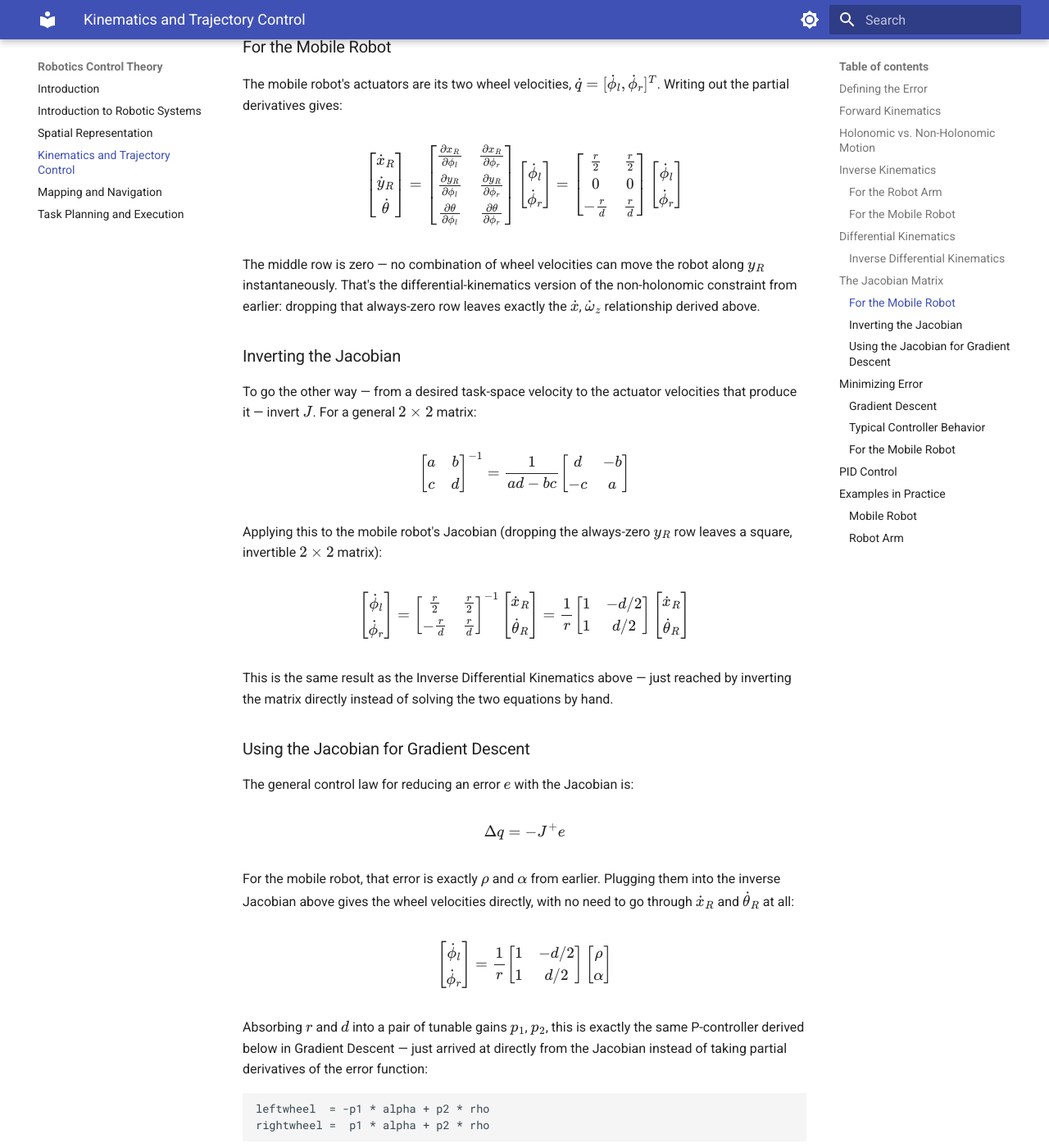
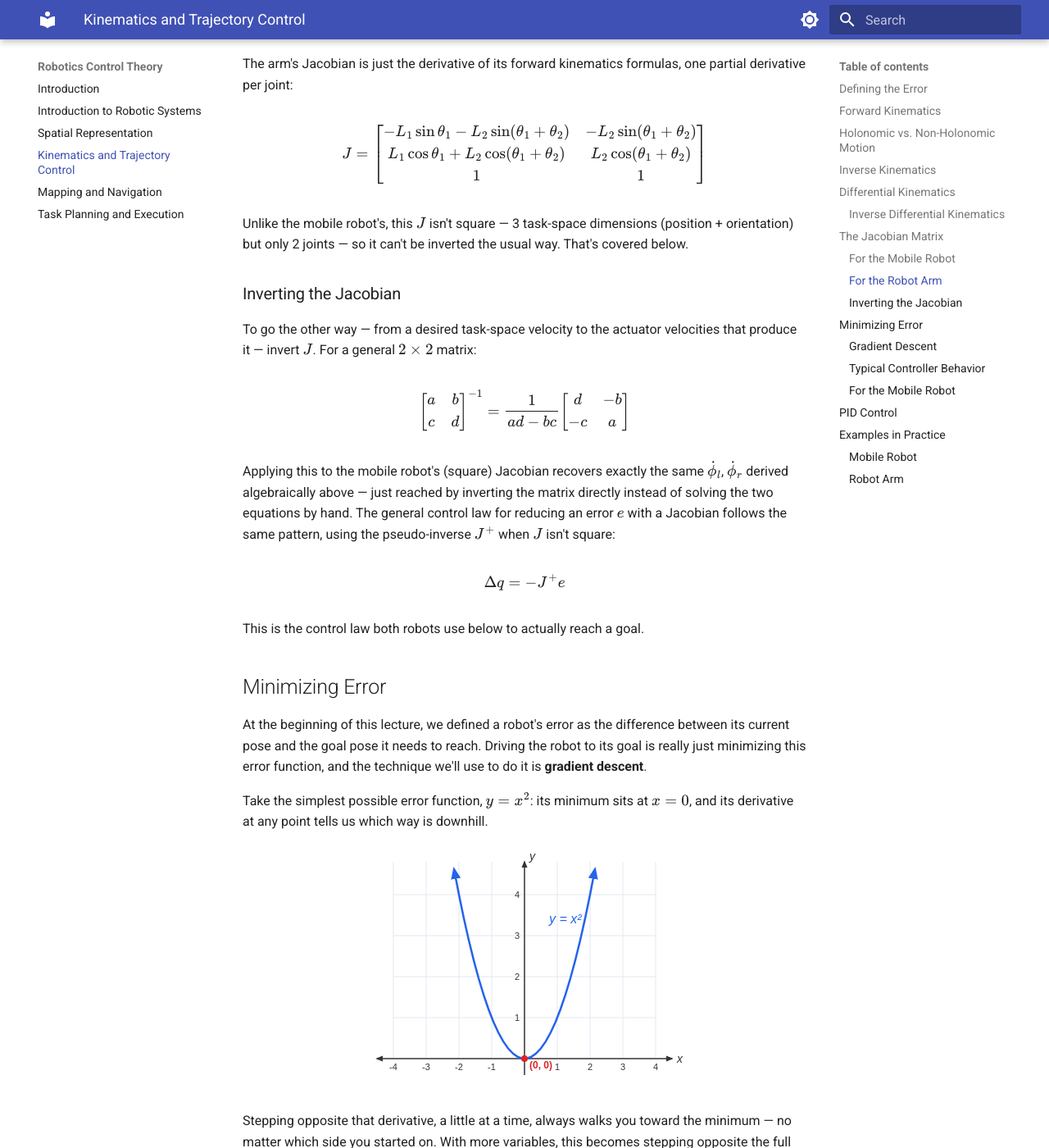
Before and after one commit to Kooroshoo/intro-to-robotics, an MkDocs documentation site: the page built from docs/03-kinematics-and-trajectory-control.md, in a window 1280 px wide and 1400 px high, scrolled down 6296 px. Shown: the whole window at 82% size. Built offline with MkDocs 1.6.1 and Material for MkDocs 9.7.7, drawn with Linux system fonts in a browser that asks for light colours; some of the changed text lies outside the part shown.

Commit message:
update lecture 3

````diff
--- a/docs/03-kinematics-and-trajectory-control.md
+++ b/docs/03-kinematics-and-trajectory-control.md
@@ -6,37 +6,19 @@
 
 ## Defining the Error
 
-Before a robot can move toward a goal, it needs to know exactly how "wrong" its current pose is. The error between a robot's current pose $(x_r, y_r, \theta_r)$ and a goal pose $(x_g, y_g, \theta_g)$ is three-fold: a distance to cover, a direction to face to get there, and a final heading to end up at.
+Before a robot can move toward a goal, it needs to know exactly how "wrong" its current pose is. The **error** is just the difference between the robot's current pose and its goal pose, and driving a robot to its goal really just means minimizing this error.
 
 <p markdown="1" style="text-align:center;">
-![The three components of a robot's pose error: distance, direction, and heading](assets/images/goal_error.svg)
+![The gap between a robot's current pose and its goal pose](assets/images/goal_error_simple.svg)
 </p>
 
-**Distance** ($\rho$) is just the straight-line distance to the goal:
-
-$$
-\rho = \sqrt{(x_g - x_r)^2 + (y_g - y_r)^2}
-$$
-
-**Direction** ($\alpha$) is the angle the robot needs to turn to face the goal, measured relative to its current heading:
-
-$$
-\alpha = \text{atan2}(y_g - y_r,\ x_g - x_r) - \theta_r
-$$
-
-**Heading error** ($\theta_e$) is simply how far off the robot's final orientation is from the goal's:
-
-$$
-\theta_e = \theta_g - \theta_r
-$$
-
-These three values — $\rho$, $\alpha$, $\theta_e$ — are exactly what gradient descent below tries to drive to zero.
+Before we can actually reduce this error, we first need a few building blocks: **forward kinematics** (how actuator values map to pose), **holonomy** (what kinds of motion a robot can and can't do), **inverse kinematics** (going the other way, from a target pose to actuator values), and **differential kinematics** (the same relationships, one derivative up, in velocity).
 
 ## Forward Kinematics
 
-Odometry, from the previous lecture, is a special case of **forward kinematics**: given a robot's actuator values, where does it end up?
+**Forward kinematics** is where a robot ends up, given its actuator values. Odometry, from the previous lecture, is a special case of this.
 
-A wheeled robot like the E-puck only has 2 of 6 possible degrees of freedom — translation along $X_R$ and rotation around $Z$:
+A two wheeled mobile robot only has 2 of 6 possible degrees of freedom — translation along $X_R$ and rotation around $Z$:
 
 <p markdown="1" style="text-align:center;">
 ![A mobile robot's two degrees of freedom: forward step and rotation](assets/images/odometry_step.svg)
@@ -46,7 +28,7 @@
 \Delta x = \frac{r\Delta\phi_l + r\Delta\phi_r}{2} \qquad \Delta\omega_z = \frac{r\Delta\phi_r - r\Delta\phi_l}{d}
 $$
 
-That's just the local step. Rotating it by the robot's current heading $\alpha$ and adding it to the previous pose gives its actual position in the world:
+Rotating it by the robot's current heading $\alpha$ and adding it to the previous pose gives its actual position in the world:
 
 $$
 x_w = x_w + \Delta x\cos\alpha \qquad y_w = y_w + \Delta x\sin\alpha \qquad \alpha = \alpha + \Delta\omega_z
@@ -62,13 +44,13 @@
 T^W_{ee} = T^W_1 \cdot T^1_2 \cdot T^2_3 \cdots T^{n-1}_{ee}
 $$
 
-Each $T^{i-1}_i$ has the same rotate-then-translate structure as the odometry matrix above — a rotation by the joint's own angle $\theta_i$, then a fixed translation of length $L_i$ (the link) along the rotated axis. For the 2-link arm:
+Each $T^{i-1}_i$ is a rotation by the joint's own angle $\theta_i$, then a fixed translation of length $L_i$ (the link) along the rotated axis. For the 2-link arm:
 
 $$
 T^{i-1}_i = \begin{bmatrix} \cos\theta_i & -\sin\theta_i & L_i\cos\theta_i \\ \sin\theta_i & \cos\theta_i & L_i\sin\theta_i \\ 0 & 0 & 1 \end{bmatrix}
 $$
 
-Only $\theta_i$ changes as the joint rotates — $L_i$ is fixed by the arm's geometry. Multiplying the two matrices out:
+Only $\theta_i$ changes as the joint rotates, $L_i$ is fixed by the arm's geometry. Multiplying the two matrices out:
 
 $$
 T^0_2 = T^0_1 \cdot T^1_2 = \begin{bmatrix} \cos(\theta_1+\theta_2) & -\sin(\theta_1+\theta_2) & L_1\cos\theta_1 + L_2\cos(\theta_1+\theta_2) \\ \sin(\theta_1+\theta_2) & \cos(\theta_1+\theta_2) & L_1\sin\theta_1 + L_2\sin(\theta_1+\theta_2) \\ 0 & 0 & 1 \end{bmatrix}
@@ -86,7 +68,7 @@
 
 ## Holonomic vs. Non-Holonomic Motion
 
-The two forward kinematics above behave differently in an important way — whether a closed loop in joint space also closes the loop in the workspace:
+The two forward kinematics above behave differently in an important way, whether a closed loop in joint space also closes the loop in the workspace:
 
 - **Arm (holonomic):** the end-effector's pose depends only on the current joint angles $\theta_1, \theta_2$. Move the joints along any path and return them to their starting angles, and the end-effector is guaranteed to be back at its starting pose too.
 
@@ -98,7 +80,7 @@
 e = \begin{bmatrix} x_g \\ y_g \\ \theta_g \end{bmatrix} - \begin{bmatrix} x_r \\ y_r \\ \theta_r \end{bmatrix}
 $$
 
-The mobile robot can't move that freely, so its error has to be expressed in the $\rho$, $\alpha$, $\theta_e$ terms defined earlier instead:
+The mobile robot can't move that freely, so its error instead has to be expressed in polar terms — a distance $\rho$, a direction $\alpha$, and a heading error $\theta_e$ — which we'll define properly once we get to building its controller:
 
 $$
 e = \begin{bmatrix} \rho \\ \alpha \\ \theta_e \end{bmatrix}
@@ -108,9 +90,9 @@
 
 Forward kinematics answers "given these actuator values, where does the end-effector end up?" **Inverse kinematics** asks the opposite question: given a target pose, what actuator values get us there?
 
-### For the Robot Arm
+The mobile robot doesn't get a closed form: it's non-holonomic, so there's no direct mapping from a target pose to wheel angles — the path taken matters, not just the endpoint. That's why the rest of this chapter builds its control at the velocity level instead.
 
-Because the arm is holonomic, its inverse kinematics has a direct, closed-form geometric solution. Given a target end-effector position $(x_{ee}, y_{ee})$, the base-to-target distance is:
+The arm, being holonomic, doesn't have that problem: given a target end-effector position $(x_{ee}, y_{ee})$, the base-to-target distance is:
 
 $$
 r = \sqrt{x_{ee}^2 + y_{ee}^2}
@@ -126,15 +108,14 @@
 ![Two valid elbow configurations reaching the same end-effector target](assets/images/arm_inverse_kinematics.svg)
 </p>
 
-The $\pm$ isn't a rounding artifact — it's two genuinely different, equally valid configurations reaching the same point: elbow up or elbow down. Once $\theta_2$ is picked, $\theta_1$ follows directly:
+The $\pm$ isn't a rounding artifact, it's two genuinely different, equally valid configurations reaching the same point: elbow up or elbow down. Once $\theta_2$ is picked, $\theta_1$ follows directly:
 
 $$
 \theta_1 = \text{atan2}(y_{ee}, x_{ee}) - \text{atan2}(L_2\sin\theta_2,\ L_1 + L_2\cos\theta_2)
 $$
 
-### For the Mobile Robot
+This closed-form solution only works for exactly 2 joints. Add a third and the arm becomes redundant — infinitely many configurations reach the same target, so there's no single triangle to solve. Therefore, we also need a velocity-based solution.
 
-The mobile robot doesn't get this luxury. Because it's non-holonomic, there's no closed-form mapping from a target pose straight to wheel angles — the path taken matters, not just the endpoint. That's exactly why the rest of this chapter builds the mobile robot's control at the velocity level instead of solving for a single actuator command: differential kinematics and gradient descent, continuously stepping the wheels toward the goal rather than computing it in one shot.
 
 ## Differential Kinematics
 
@@ -176,6 +157,16 @@
 
 The middle row is zero — no combination of wheel velocities can move the robot along $y_R$ instantaneously. That's the differential-kinematics version of the non-holonomic constraint from earlier: dropping that always-zero row leaves exactly the $\dot x$, $\dot\omega_z$ relationship derived above.
 
+### For the Robot Arm
+
+The arm's Jacobian is just the derivative of its forward kinematics formulas, one partial derivative per joint:
+
+$$
+J = \begin{bmatrix} -L_1\sin\theta_1 - L_2\sin(\theta_1+\theta_2) & -L_2\sin(\theta_1+\theta_2) \\ L_1\cos\theta_1 + L_2\cos(\theta_1+\theta_2) & L_2\cos(\theta_1+\theta_2) \\ 1 & 1 \end{bmatrix}
+$$
+
+Unlike the mobile robot's, this $J$ isn't square — 3 task-space dimensions (position + orientation) but only 2 joints — so it can't be inverted the usual way. That's covered below.
+
 ### Inverting the Jacobian
 
 To go the other way — from a desired task-space velocity to the actuator velocities that produce it — invert $J$. For a general $2\times2$ matrix:
@@ -184,34 +175,13 @@
 \begin{bmatrix} a & b \\ c & d \end{bmatrix}^{-1} = \frac{1}{ad-bc}\begin{bmatrix} d & -b \\ -c & a \end{bmatrix}
 $$
 
-Applying this to the mobile robot's Jacobian (dropping the always-zero $y_R$ row leaves a square, invertible $2\times2$ matrix):
-
-$$
-\begin{bmatrix} \dot\phi_l \\ \dot\phi_r \end{bmatrix} = \begin{bmatrix} \frac{r}{2} & \frac{r}{2} \\ -\frac{r}{d} & \frac{r}{d} \end{bmatrix}^{-1} \begin{bmatrix} \dot x_R \\ \dot\theta_R \end{bmatrix} = \frac{1}{r}\begin{bmatrix} 1 & -d/2 \\ 1 & d/2 \end{bmatrix} \begin{bmatrix} \dot x_R \\ \dot\theta_R \end{bmatrix}
-$$
-
-This is the same result as the Inverse Differential Kinematics above — just reached by inverting the matrix directly instead of solving the two equations by hand.
-
-### Using the Jacobian for Gradient Descent
-
-The general control law for reducing an error $e$ with the Jacobian is:
+Applying this to the mobile robot's (square) Jacobian recovers exactly the same $\dot\phi_l$, $\dot\phi_r$ derived algebraically above — just reached by inverting the matrix directly instead of solving the two equations by hand. The general control law for reducing an error $e$ with a Jacobian follows the same pattern, using the pseudo-inverse $J^+$ when $J$ isn't square:
 
 $$
 \Delta q = -J^+e
 $$
 
-For the mobile robot, that error is exactly $\rho$ and $\alpha$ from earlier. Plugging them into the inverse Jacobian above gives the wheel velocities directly, with no need to go through $\dot x_R$ and $\dot\theta_R$ at all:
-
-$$
-\begin{bmatrix} \dot\phi_l \\ \dot\phi_r \end{bmatrix} = \frac{1}{r}\begin{bmatrix} 1 & -d/2 \\ 1 & d/2 \end{bmatrix} \begin{bmatrix} \rho \\ \alpha \end{bmatrix}
-$$
-
-Absorbing $r$ and $d$ into a pair of tunable gains $p_1$, $p_2$, this is exactly the same P-controller derived below in Gradient Descent — just arrived at directly from the Jacobian instead of taking partial derivatives of the error function:
-
-```
-leftwheel  = -p1 * alpha + p2 * rho
-rightwheel =  p1 * alpha + p2 * rho
-```
+This is the control law both robots use below to actually reach a goal.
 
 ## Minimizing Error
 
@@ -253,7 +223,31 @@
 
 ### For the Mobile Robot
 
-Let's apply this directly to the mobile robot. Its control inputs are $\dot x$ and $\dot\theta_r$, and its error components $\rho$, $\alpha$ from earlier are already given in polar coordinates. A convenient error function to minimize is the sum of their squares:
+For the mobile robot, that error breaks down into three components: a distance to cover, a direction to face to get there, and a final heading to end up at.
+
+<p markdown="1" style="text-align:center;">
+![The three components of a robot's pose error: distance, direction, and heading](assets/images/goal_error.svg)
+</p>
+
+**Distance** ($\rho$) is just the straight-line distance to the goal:
+
+$$
+\rho = \sqrt{(x_g - x_r)^2 + (y_g - y_r)^2}
+$$
+
+**Direction** ($\alpha$) is the angle the robot needs to turn to face the goal, measured relative to its current heading:
+
+$$
+\alpha = \text{atan2}(y_g - y_r,\ x_g - x_r) - \theta_r
+$$
+
+**Heading error** ($\theta_e$) is simply how far off the robot's final orientation is from the goal's:
+
+$$
+\theta_e = \theta_g - \theta_r
+$$
+
+Its control inputs are $\dot x$ and $\dot\theta_r$, and $\rho$, $\alpha$ are already given in polar coordinates. A convenient error function to minimize is the sum of their squares:
 
 $$
 e = \rho^2 + \alpha^2
@@ -343,19 +337,11 @@
 ![A 2-link robot arm, with each joint contributing its own transformation to the chain](assets/images/arm_forward_kinematics.svg)
 </p>
 
-**Gradient descent** uses the arm's own Jacobian derived earlier:
-
-$$
-J = \begin{bmatrix} -L_1\sin\theta_1 - L_2\sin(\theta_1+\theta_2) & -L_2\sin(\theta_1+\theta_2) \\ L_1\cos\theta_1 + L_2\cos(\theta_1+\theta_2) & L_2\cos(\theta_1+\theta_2) \\ 1 & 1 \end{bmatrix}
-$$
-
-and the same control law:
+**Applying the control law** with the arm's own Jacobian $J$ and its pseudo-inverse $J^+$ (since $J$ isn't square):
 
 $$
 \Delta q = -J^+e
 $$
-
-$J$ isn't square here — 3 task-space dimensions but only 2 joints — so $J^+$ is the Moore-Penrose pseudo-inverse rather than a plain matrix inverse. It plays exactly the same role as the mobile robot's inverse Jacobian above, just computed numerically instead of by hand.
 
 **Final output** — just like the mobile robot's pose update, each joint angle simply gets nudged by its share of $\Delta q$ every iteration:
 
````
Also changed, not shown: other parts of docs/03-kinematics-and-trajectory-control.md (+1 -1 lines), docs/assets/images/arm_inverse_kinematics.svg, docs/assets/images/goal_error_simple.svg (added).
